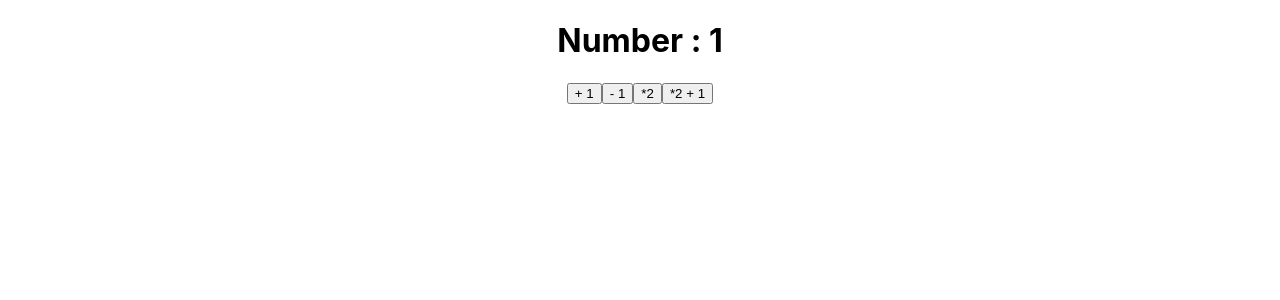
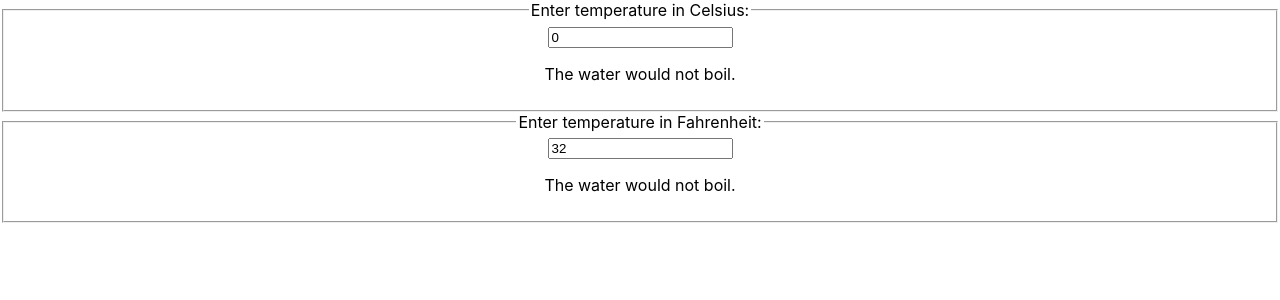
Before and after one commit to chaeeunj/zero-react-practice, a React (Create React App) app in the folder 2-5/my-app/: page / in a window 1280 px wide. Shown: the top 300 px of the page. Built offline with nearby package versions, Linux system fonts and the light colour scheme.

Commit message:
state 끌어올리기 실습(섭씨 <-> 화씨)

```diff
--- a/2-5/my-app/src/App.js
+++ b/2-5/my-app/src/App.js
@@ -1,11 +1,10 @@
 import './App.css';
-// import Counter from './Counter';
-import Counter2 from './components/Counter2';
+import Calculator from './components/Calculator';
 
 function App() {
   return (
     <div className="App">
-      <Counter2 />
+      <Calculator />
     </div>
   );
 }
--- /dev/null
+++ b/2-5/my-app/src/components/BoilingVerdict.js
@@ -0,0 +1,17 @@
+import React from 'react';
+
+export default function BoilingVerdict(props) {
+  // 섭씨
+  if (props.scale === 'c') {
+    if (props.temperature >= 100) {
+      return <p>The water would boil.</p>;
+    }
+    return <p>The water would not boil.</p>;
+  }
+
+  // 화씨
+  if (props.temperature >= 212) {
+    return <p>The water would boil.</p>;
+  }
+  return <p>The water would not boil.</p>;
+}
--- /dev/null
+++ b/2-5/my-app/src/components/Calculator.js
@@ -0,0 +1,56 @@
+import React, { useState } from 'react';
+import BoilingVerdict from './BoilingVerdict';
+import TemperatureInput from './TemperatureInput';
+
+export default function Calculator() {
+  const [state, setState] = useState({
+    scale: 'c',
+    temperature: 0,
+  });
+
+  const handleTemperatureChange = (obj) => {
+    // 어디에서 수정했는지, 값 (온도)은 무엇인지
+    // obj.scale, obj,temperature
+    setState({ ...state, sale: obj.scale, temperature: obj.temperature });
+  };
+
+  function toCelsius(fahrenheit) {
+    return ((fahrenheit - 32) * 5) / 9;
+  }
+
+  function toFahrenheit(celsius) {
+    return (celsius * 9) / 5 + 32;
+  }
+
+  function tryConvert(temperature, convert) {
+    const input = parseFloat(temperature);
+    if (Number.isNaN(input)) {
+      return '';
+    }
+    const output = convert(input);
+    const rounded = Math.round(output * 1000) / 1000;
+    return rounded.toString();
+  }
+
+  const { scale, temperature } = state;
+
+  const celsius =
+    scale === 'f' ? tryConvert(temperature, toCelsius) : temperature;
+  const fahrenheit =
+    scale === 'c' ? tryConvert(temperature, toFahrenheit) : temperature;
+
+  return (
+    <>
+      <TemperatureInput
+        scale={'c'}
+        temperature={celsius}
+        onTemperatureChange={handleTemperatureChange}
+      />
+      <TemperatureInput
+        scale={'f'}
+        temperature={fahrenheit}
+        onTemperatureChange={handleTemperatureChange}
+      />
+    </>
+  );
+}
--- /dev/null
+++ b/2-5/my-app/src/components/TemperatureInput.js
@@ -0,0 +1,30 @@
+import React, { useState } from 'react';
+import BoilingVerdict from './BoilingVerdict';
+
+const scaleNames = {
+  c: 'Celsius', // 섭씨
+  f: 'Fahrenheit', // 화씨
+};
+
+export default function TemperatureInput(props) {
+  function handleChange(e) {
+    // setTemperature(e.target.value);
+    props.onTemperatureChange({
+      scale: props.scale,
+      temperature: e.target.value,
+    });
+  }
+
+  const scale = scaleNames[props.scale];
+
+  return (
+    <fieldset>
+      <legend>Enter temperature in {scale}:</legend>
+      <input value={props.temperature} onChange={handleChange} />
+      <BoilingVerdict
+        scale={props.scale}
+        temperature={parseFloat(props.temperature)}
+      />
+    </fieldset>
+  );
+}
```
